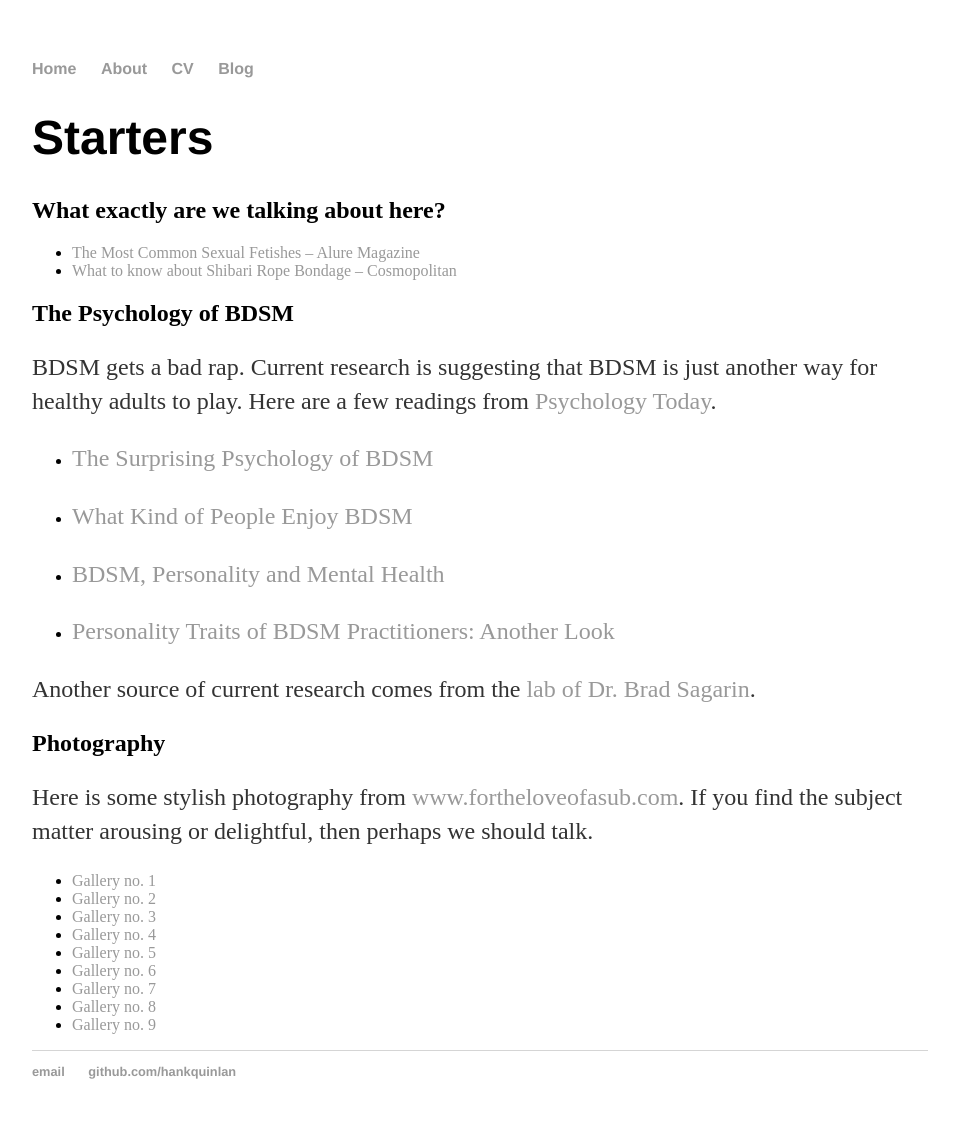
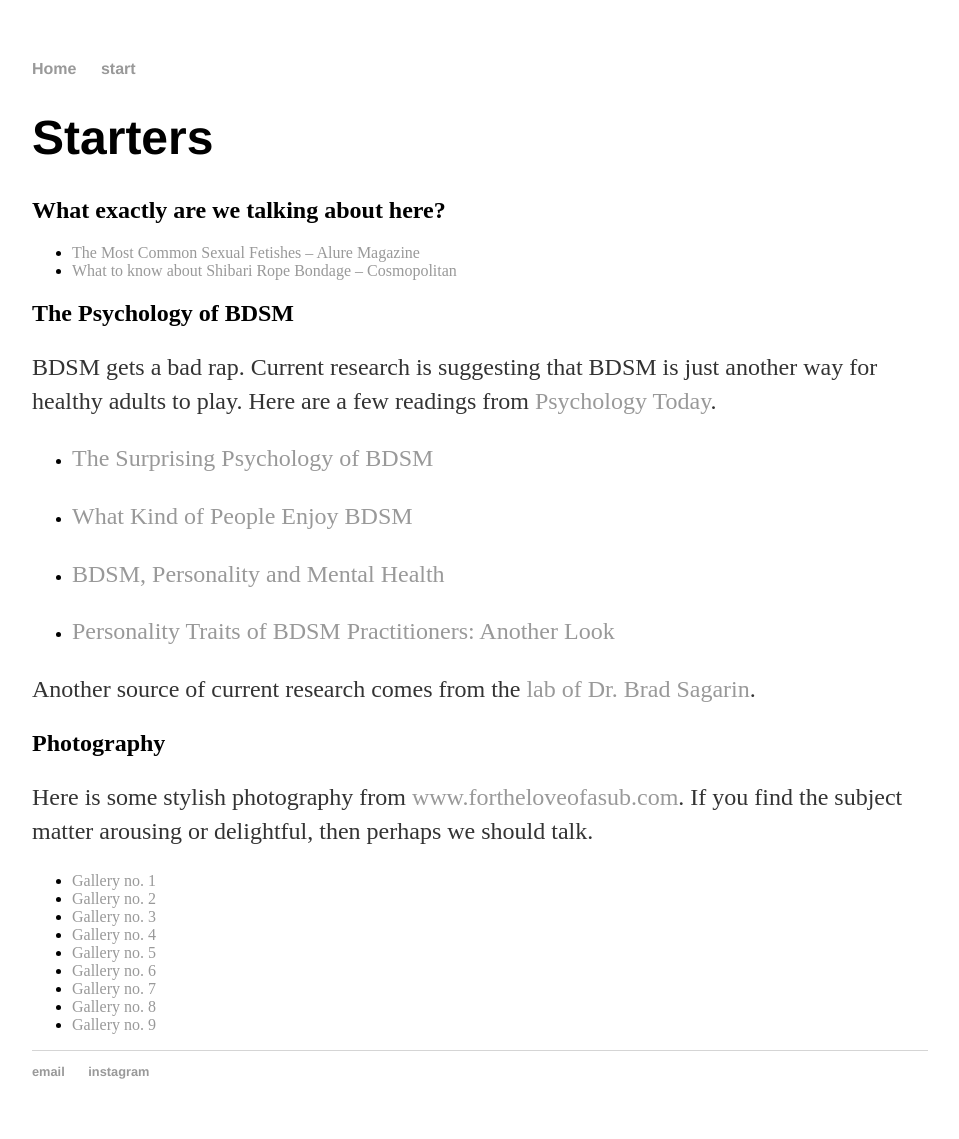
Before and after one commit to rationaldom/rationaldom.github.io, a Jekyll site: the page built from start.md, in a window 1280 px wide. Shown: the whole page, without its empty margins (160-1119 px from the left). Built offline with Jekyll 4.4.1, drawn with Linux system fonts in a browser that asks for light colours; our own code applies the rules of GitHub Pages for plain Markdown files.

Commit message:
fixed nav bar menus

```diff
--- a/_layouts/default.html
+++ b/_layouts/default.html
@@ -9,20 +9,20 @@
     		<nav>
 				<ul>
         			<li><a href="/">Home</a></li>
-		        	<li><a href="/about">About</a></li>
+  	        		<li><a href="/start">start</a></li>
+<!--
         	<li><a href="/cv">CV</a></li>
         	<li><a href="/blog">Blog</a></li>
+-->
         		</ul>
     		</nav>
 			<div class="container">
-
 				{{ content }}
-
 			</div><!-- /.container -->
 			<footer>
 	    		<ul>
-	        		<li><a href="mailto:hankquinlanhub@gmail.com">email</a></li>
-	        		<li><a href="https://github.com/hankquinlan">github.com/hankquinlan</a></li>
+	        		<li><a href="mailto:badDadditude.com">email</a></li>
+	        		<li><a href="https://instagram.com/badDadditude">instagram</a></li>
 				</ul>
 			</footer>
 		</body>
--- a/index.html
+++ b/index.html
@@ -1,7 +1,7 @@
 <!DOCTYPE html>
 <html>
 	<head>
-		<title>RationalDom </title>
+		<title>The RationalDom </title>
     <!-- link to main stylesheet -->
 		<link rel="stylesheet" type="text/css" href="/css/main.css">
 	</head>
@@ -9,7 +9,8 @@
 		<nav>
     		<ul>
         		<li><a href="/">Home</a></li>
-  	        <li><a href="/start">start</a></li>
+            <li><a href="/start">start</a></li>
+<  	        <li><a href="/start">private</a></li>
 <!--
         		<li><a href="/cv">CV</a></li>
         		<li><a href="/blog">Blog</a></li>
```
Lines whose indentation alone changed are shown as unchanged.
